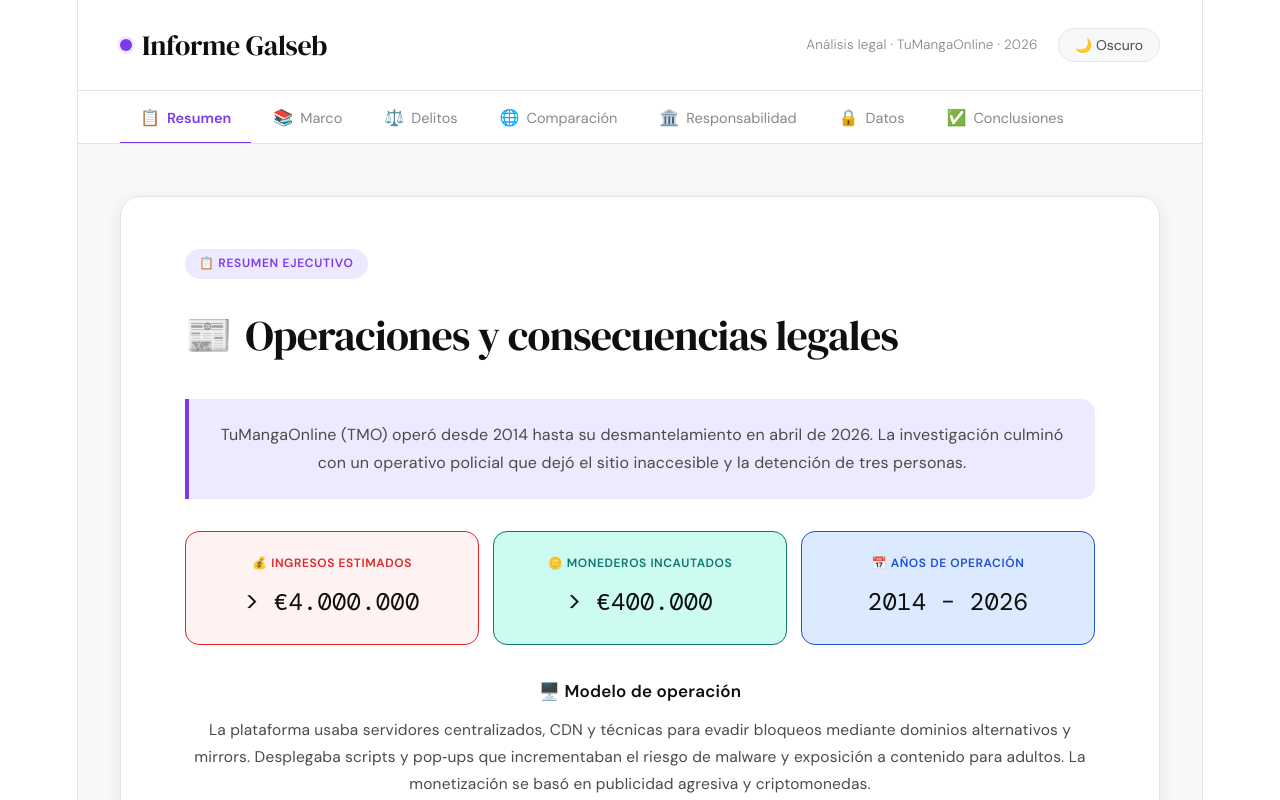
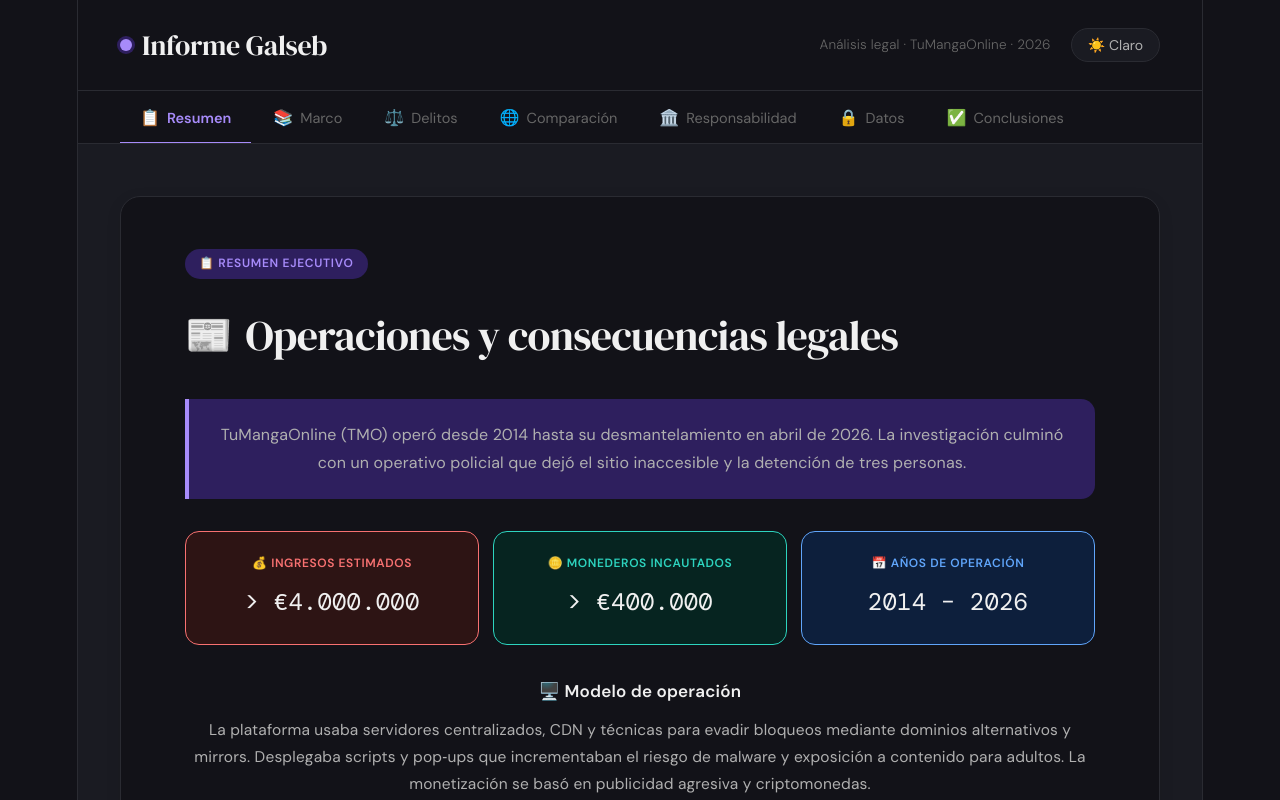
Before and after one commit to sebapgaldames-code/informe_galseb, a React (Vite) app: page / in a window 1280 px wide. Shown: the top 800 px of the page. Built offline with nearby package versions, Linux system fonts and the light colour scheme.

Commit message:
Tema oscuro de predeterminado

```diff
--- a/src/App.jsx
+++ b/src/App.jsx
@@ -20,7 +20,7 @@
 
 export default function App() {
   const [active, setActive] = useState('resumen')
-  const [dark, setDark] = useState(false)
+  const [dark, setDark] = useState(true)
   const current = sections.find((s) => s.key === active)
 
   useEffect(() => {
```
Also changed, not shown: 1 other file (tests, documents, lock files or other folders).
